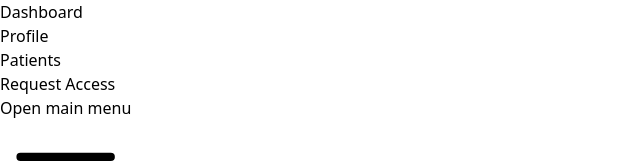
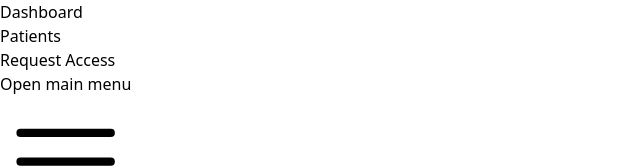
Before and after one commit to pratsha2005/Blocksmiths-DevQuest, a React (Vite) app in the folder client/: page /dashboard in a window 1280 px wide. Shown: the top 168 px of the page, without its empty margins (0-640 px from the left). Built offline with nearby package versions, Linux system fonts and the light colour scheme.

Commit message:
Sidebar functionality

```diff
--- a/client/src/components/RequestAccess.jsx
+++ b/client/src/components/RequestAccess.jsx
@@ -1,36 +1,11 @@
-import React from 'react';
-import { TERipple } from 'tw-elements-react';
+import React from 'react'
 
-export default function SearchBasicExample() {
-    return (
-            <div className="mb-3 md:w-96">
-                <div className="relative mb-4 flex w-full flex-wrap items-stretch">
-                    <input
-                        type="search"
-                        className="relative m-0 -mr-0.5 block w-[1px] min-w-0 flex-auto rounded-l border border-solid border-neutral-300 bg-transparent bg-clip-padding px-3 py-[0.25rem] text-base font-normal leading-[1.6] text-neutral-700 outline-none transition duration-200 ease-in-out focus:z-[3] focus:border-primary focus:text-neutral-700 focus:shadow-[inset_0_0_0_1px_rgb(59,113,202)] focus:outline-none dark:border-neutral-600 dark:text-neutral-200 dark:placeholder:text-neutral-200 dark:focus:border-primary"
-                        placeholder="Search"
-                        aria-label="Search"
-                        aria-describedby="button-addon1" />
+function RequestAccess() {
+  return (
+    <div>
+      request access
+    </div>
+  )
+}
 
-                    {/* <!--Search button--> */}
-                    <TERipple color='light'>
-                    <button
-                        className="relative z-[2] flex items-center rounded-r bg-primary px-6 py-2.5 text-xs font-medium uppercase leading-tight text-white shadow-md transition duration-150 ease-in-out hover:bg-primary-700 hover:shadow-lg focus:bg-primary-700 focus:shadow-lg focus:outline-none focus:ring-0 active:bg-primary-800 active:shadow-lg"
-                        type="button"
-                        id="button-addon1">
-                        <svg
-                            xmlns="http://www.w3.org/2000/svg"
-                            viewBox="0 0 20 20"
-                            fill="currentColor"
-                            className="h-5 w-5">
-                            <path
-                                fillRule="evenodd"
-                                d="M9 3.5a5.5 5.5 0 100 11 5.5 5.5 0 000-11zM2 9a7 7 0 1112.452 4.391l3.328 3.329a.75.75 0 11-1.06 1.06l-3.329-3.328A7 7 0 012 9z"
-                                clipRule="evenodd" />
-                        </svg>
-                    </button>
-                    </TERipple>
-                </div>
-            </div>
-    );
-}
+export default RequestAccess
--- a/client/src/components/dashboardContent.jsx
+++ b/client/src/components/dashboardContent.jsx
@@ -1,14 +1,15 @@
-import React from 'react';
-import PageHeading from './pageHeading'
-import DescriptionList from './descriptionList';
-import patients from './patients';
-import RequestAcces from './RequestAccess'
-
-const DashboardContent = () => {
+// DashboardContent component
+import PageHeading from "./pageHeading";
+import Patients from "./patients";
+import RequestAccess from './RequestAccess'
+const DashboardContent = ({ selectedOption }) => {
   return (
     <div className="p-6">
-      <PageHeading/>
-      <DescriptionList/>
+      <PageHeading />
+      <div className="mt-4">
+        {selectedOption === 'patients' && <Patients />}
+        {selectedOption === 'requestAccess' && <RequestAccess />}
+      </div>
     </div>
   );
 };
--- a/client/src/components/patients.jsx
+++ b/client/src/components/patients.jsx
@@ -1,11 +1,11 @@
 import React from 'react'
 
-function patients() {
+function Patients() {
   return (
     <div>
-
+      hello
     </div>
   )
 }
 
-export default patients
+export default Patients
--- a/client/src/components/sidebar.jsx
+++ b/client/src/components/sidebar.jsx
@@ -1,12 +1,5 @@
-import React from 'react';
-
-const Sidebar = ({ onOptionSelect }) => {
-  const options = [
-    { name: 'Profile', id: 'profile' },
-    { name: 'Patients', id: 'patients' },
-    { name: 'Request Access', id: 'request-access' },
-  ];
-
+// Sidebar component
+const Sidebar = ({ onSelect }) => {
   return (
     <div className="h-screen w-64 bg-gray-800 text-white flex flex-col">
       <div className="p-4 text-2xl font-bold border-b border-gray-700">
@@ -14,15 +7,18 @@ const Sidebar = ({ onOptionSelect }) => {
       </div>
       <nav className="flex-1 p-4">
         <ul className="space-y-4">
-          {options.map((option) => (
-            <li
-              key={option.id}
-              className="hover:bg-gray-700 p-2 rounded cursor-pointer"
-              onClick={() => onOptionSelect(option.id)} // Call the callback with the selected option's ID
-            >
-              {option.name}
-            </li>
-          ))}
+          <li
+            className="hover:bg-gray-700 p-2 rounded cursor-pointer"
+            onClick={() => onSelect('patients')}
+          >
+            Patients
+          </li>
+          <li
+            className="hover:bg-gray-700 p-2 rounded cursor-pointer"
+            onClick={() => onSelect('requestAccess')}
+          >
+            Request Access
+          </li>
         </ul>
       </nav>
     </div>
--- a/client/src/pages/Dashboard.jsx
+++ b/client/src/pages/Dashboard.jsx
@@ -1,10 +1,10 @@
-import React, { useState } from 'react';
-import Sidebar from '../components/Sidebar';
-import Navbar from '../components/Navbar';
-import DashboardContent from '../components/DashboardContent';
-
+// Dashboard component
+import React,{useState} from "react";
+import Sidebar from '../components/sidebar'
+import Navbar from "../components/Navbar";
+import DashboardContent from '../components/dashboardContent'
 const Dashboard = () => {
-  const [selectedOption, setSelectedOption] = useState('Home'); // Default option
+  const [selectedOption, setSelectedOption] = useState('patients'); // Default to 'patients'
 
   const handleOptionSelect = (option) => {
     setSelectedOption(option);
@@ -12,7 +12,7 @@ const Dashboard = () => {
 
   return (
     <div className="flex h-screen">
-      <Sidebar onOptionSelect={handleOptionSelect} />
+      <Sidebar onSelect={handleOptionSelect} />
       <div className="flex-1 flex flex-col">
         <Navbar />
         <div className="flex-1 overflow-y-auto bg-gray-50">
```
